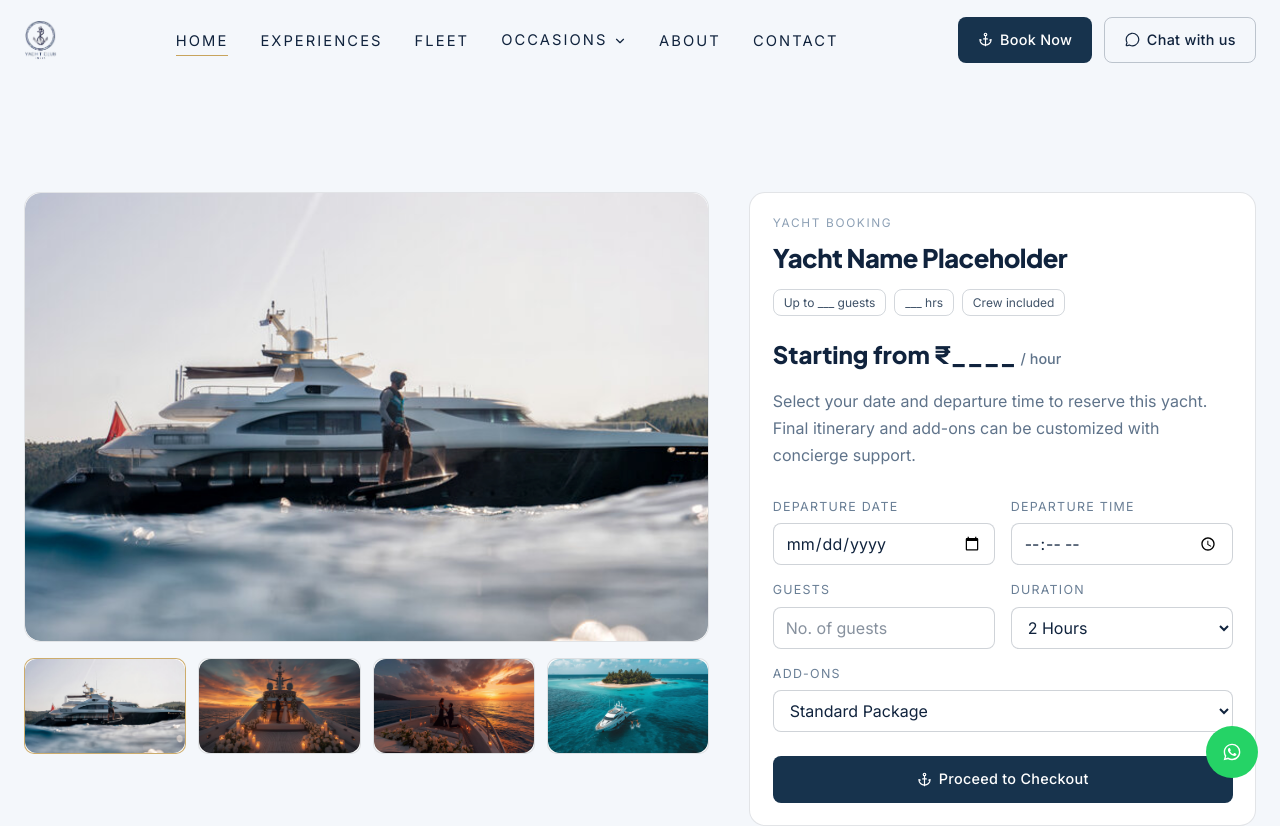
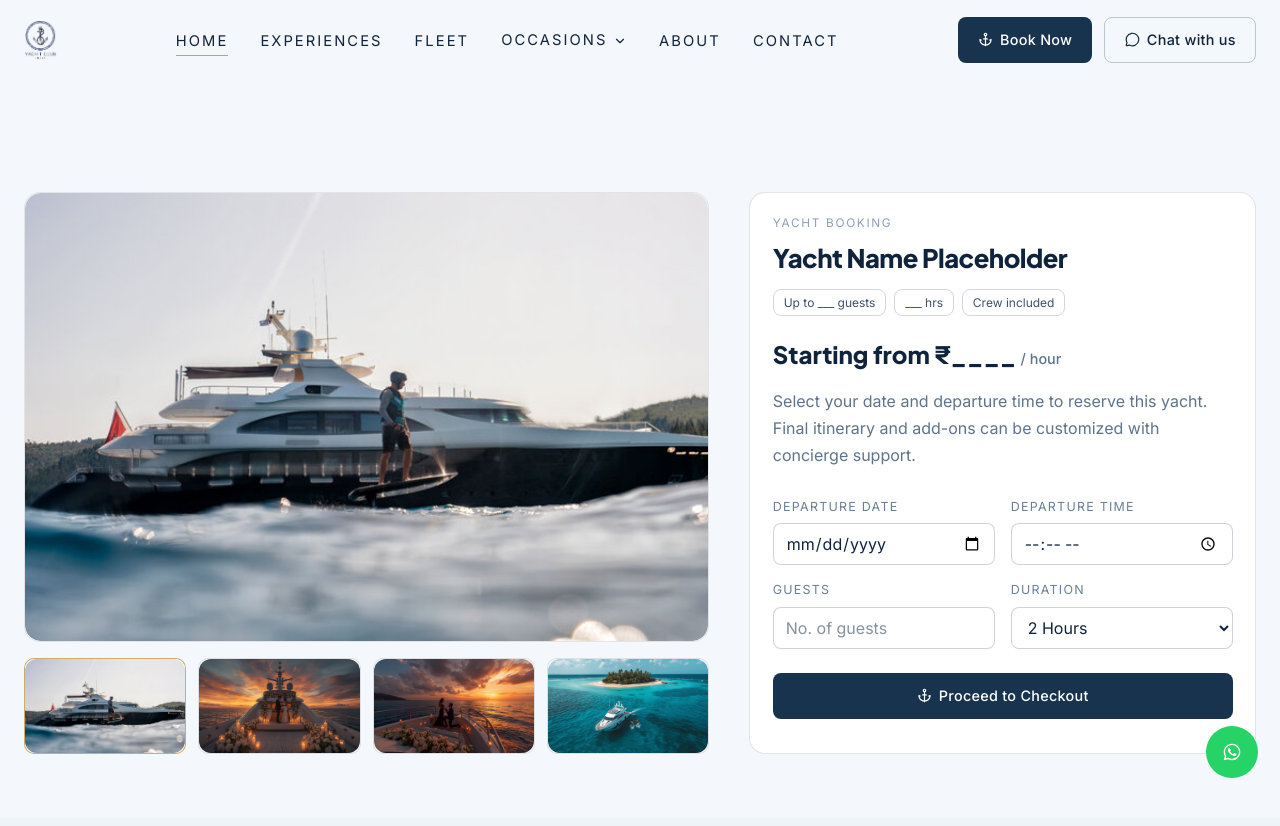
Before and after one commit to SaNjAy-bRo/yacht-club-india, a Next.js app: page /booking in a window 1280 px wide. Shown: the top 826 px of the page. Built offline with nearby package versions, Linux system fonts and the light colour scheme.

Commit message:
fix: remove addon package from booking and checkout logic

```diff
--- a/src/app/booking/page.tsx
+++ b/src/app/booking/page.tsx
@@ -20,7 +20,6 @@ export default function BookingPage() {
     const [time, setTime] = useState('');
     const [guests, setGuests] = useState('');
     const [duration, setDuration] = useState('2 Hours');
-    const [addon, setAddon] = useState('Standard Package');
 
     const galleryImages = [
         '/images/yacht.png',
@@ -64,13 +63,17 @@ export default function BookingPage() {
     const handleCheckout = (e: React.FormEvent) => {
         e.preventDefault();
 
+        if (!date || !time) {
+            alert('Please select both a Departure Date and Time before proceeding.');
+            return;
+        }
+
         const params = new URLSearchParams();
         if (selectedYacht) params.set('yachtId', selectedYacht.id);
         if (date) params.set('date', date);
         if (time) params.set('time', time);
         if (guests) params.set('guests', guests);
         if (duration) params.set('duration', duration);
-        if (addon) params.set('addon', addon);
 
         router.push(`/checkout?${params.toString()}`);
     };
@@ -141,15 +144,6 @@ export default function BookingPage() {
                                     </select>
                                 </label>
                             </div>
-                            <label className="booking-field">
-                                <span>Add-ons</span>
-                                <select value={addon} onChange={(e) => setAddon(e.target.value)}>
-                                    <option value="Standard Package">Standard Package</option>
-                                    <option value="Celebration Decor">Celebration Decor</option>
-                                    <option value="Premium Dining Setup">Premium Dining Setup</option>
-                                    <option value="Photo / Reel Shoot">Photo / Reel Shoot</option>
-                                </select>
-                            </label>
                             <button type="submit" className="btn-gold btn-icon booking-submit w-full mt-2 flex justify-center" style={{ width: '100%' }}>
                                 <Anchor className="w-5 h-5" />
                                 <span>Proceed to Checkout</span>
--- a/src/app/checkout/page.tsx
+++ b/src/app/checkout/page.tsx
@@ -74,17 +74,8 @@ export default function CheckoutPage() {
         return match ? parseInt(match[0], 10) : 2;
     };
 
-    const getAddonCost = () => {
-        if (!bookingData?.addon) return 0;
-        if (bookingData.addon === 'Celebration Decor') return 5000;
-        if (bookingData.addon === 'Premium Dining Setup') return 8000;
-        if (bookingData.addon === 'Photo / Reel Shoot') return 15000;
-        return 0;
-    };
-
     const basePrice = (yacht?.pricePerHour || 0) * getHours();
-    const addonCost = getAddonCost();
-    const subtotal = (basePrice + addonCost) * quantity;
+    const subtotal = basePrice * quantity;
 
     const handlePayment = (e: React.FormEvent) => {
         e.preventDefault();
@@ -96,7 +87,6 @@ export default function CheckoutPage() {
             time: bookingData?.time,
             guests: bookingData?.guests,
             duration: bookingData?.duration,
-            addon: bookingData?.addon,
             quantity,
             subtotal,
             customer: { firstName, lastName, email, phone, company, address, addressLine2, country, state, city, pincode },
@@ -195,13 +185,9 @@ export default function CheckoutPage() {
                                         </div>
                                     </div>
 
-                                    {/* Price */}
                                     <div className="text-right shrink-0">
                                         <p className="text-xl font-black font-jakarta text-textMain">₹{basePrice.toLocaleString()}</p>
                                         <p className="text-xs text-textMuted mt-1">{yacht.price}/hr × {getHours()} hrs</p>
-                                        {addonCost > 0 && (
-                                            <p className="text-xs text-gold mt-2 font-semibold">+ ₹{addonCost.toLocaleString()} ({bookingData?.addon})</p>
-                                        )}
                                     </div>
                                 </div>
                             </div>
@@ -348,7 +334,7 @@ export default function CheckoutPage() {
                                         <p className="font-bold text-sm">{yacht.title}</p>
                                         <p className="text-xs text-white/50 mt-0.5">{formatDate(bookingData?.date)} • {formatTime(bookingData?.time)}</p>
                                     </div>
-                                    <p className="font-bold text-sm shrink-0">₹{(basePrice + addonCost).toLocaleString()}</p>
+                                    <p className="font-bold text-sm shrink-0">₹{basePrice.toLocaleString()}</p>
                                 </div>
                             )}
 
```
